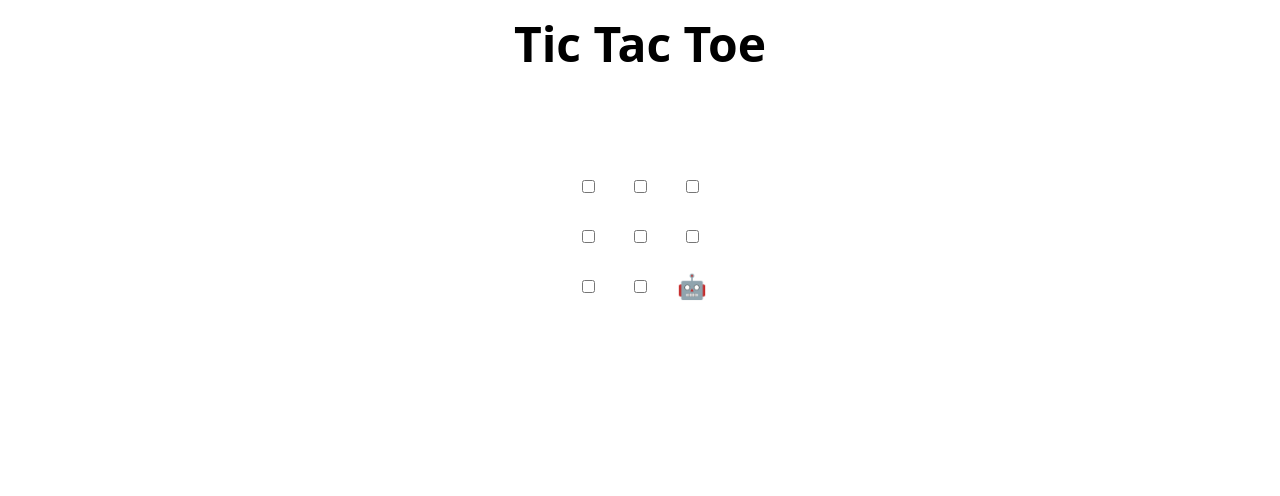
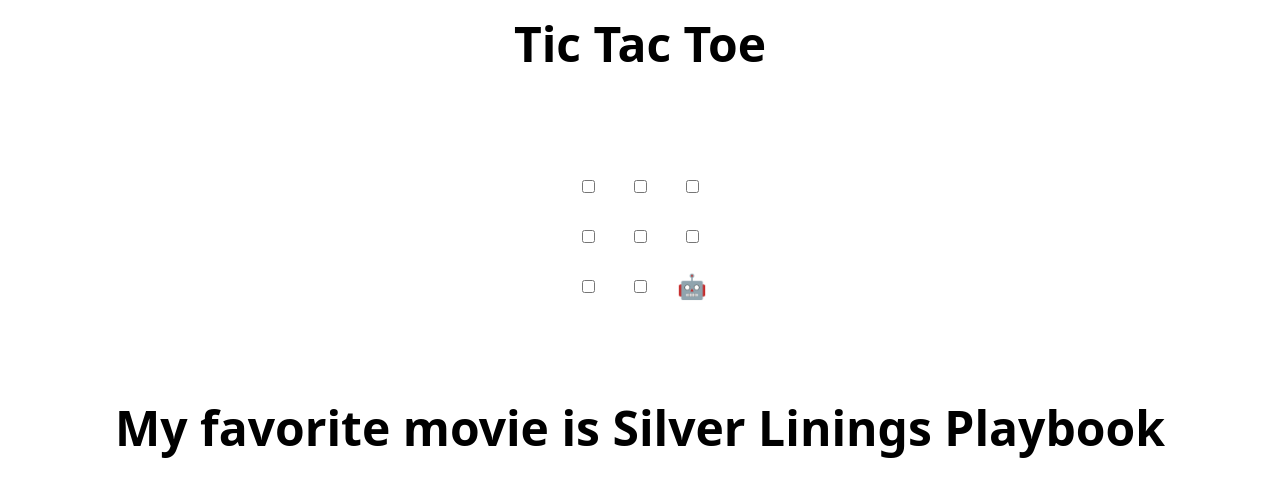
Before and after one commit to HanYeongSoo/introduction-to-github2, a plain HTML site: page index.html in a window 1280 px wide. Drawn offline with Linux system fonts and the light colour scheme.

Commit message:
Update index.html

```diff
--- a/index.html
+++ b/index.html
@@ -48,7 +48,7 @@
 </table>
 
 <h2 hidden>Game over, refresh to play again 🧑‍💻 🤖!</h2>
-
+<h1>My favorite movie is Silver Linings Playbook </h1>
 <script>
   // Initialization
   const boxes = Array.from(document.querySelectorAll('td'))
```
